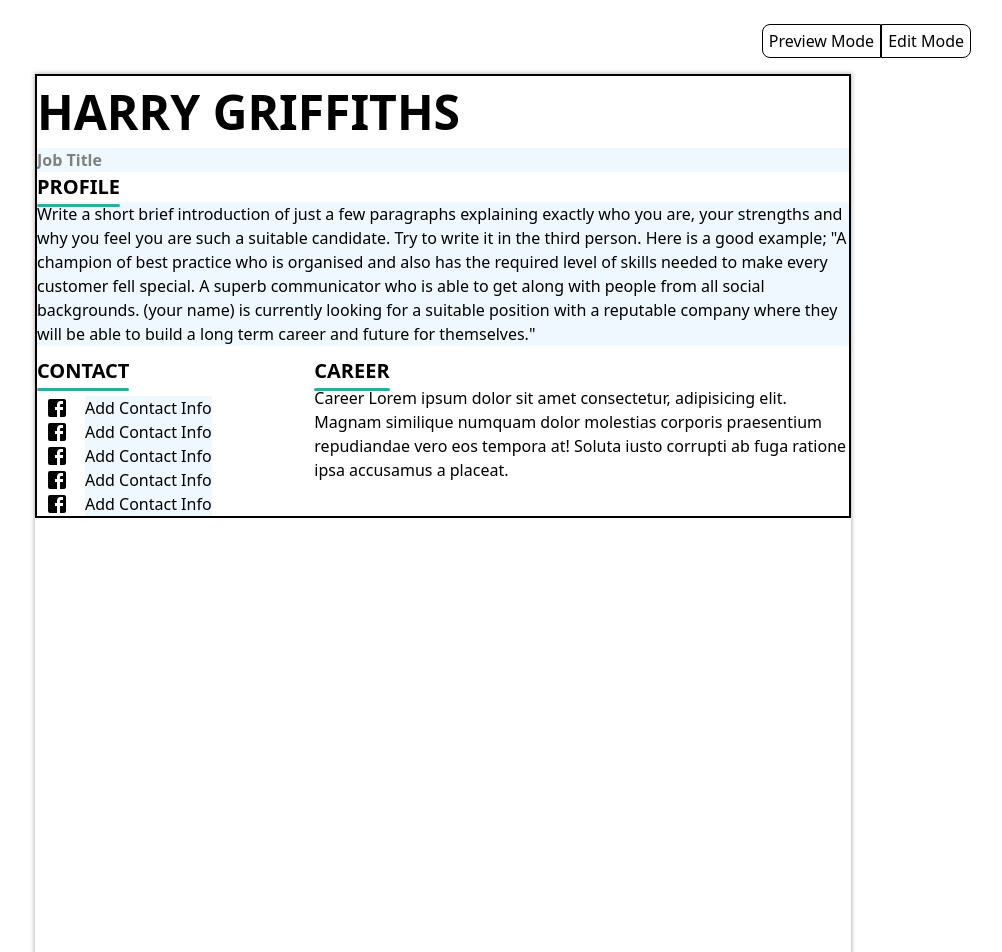
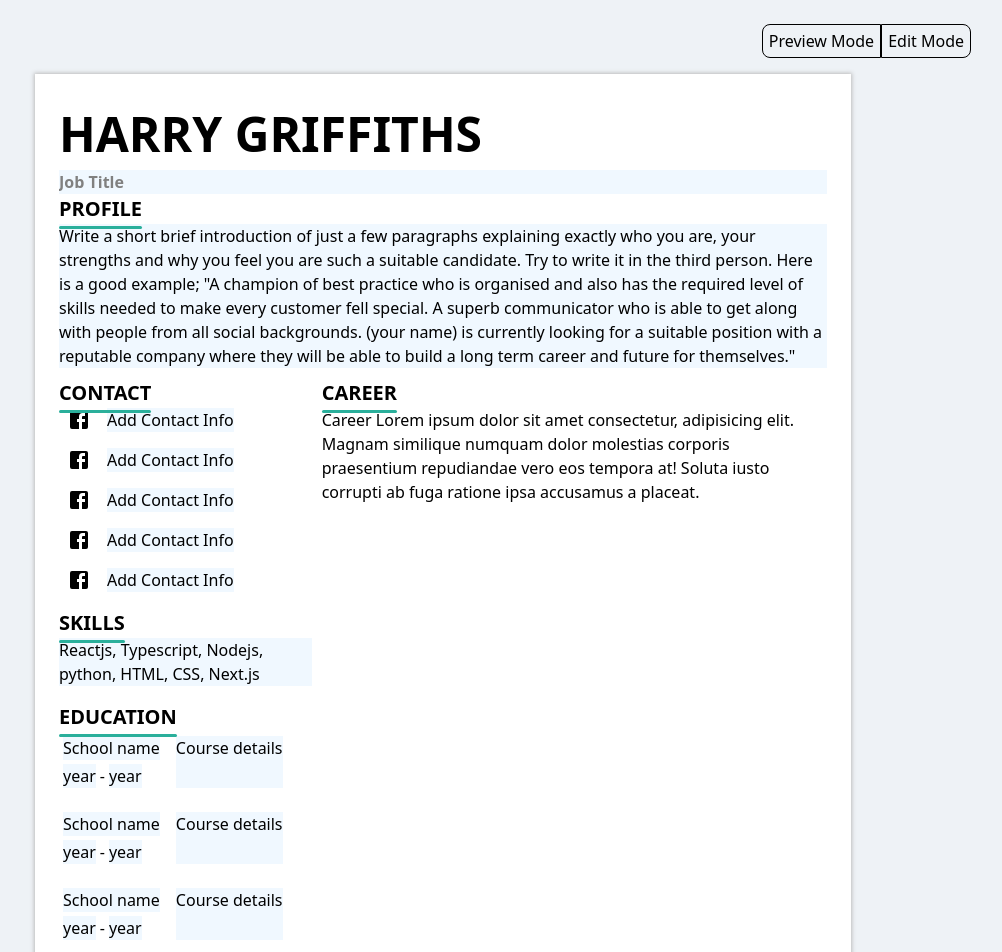
Before and after one commit to Mavrik-jnr/CV-builder, a React (Create React App) app: page / in a window 1280 px wide. Shown: the top 952 px of the page, without its empty margins (197-1199 px from the left). Built offline with nearby package versions, Linux system fonts and the light colour scheme.

Commit message:
Add complete sidebar markup

```diff
--- a/src/components/atomic/styles/EducationInfo.module.css
+++ b/src/components/atomic/styles/EducationInfo.module.css
@@ -1,12 +1,12 @@
 .info {
   display: flex;
   gap: 16px;
-  padding: 8px;
+  padding: 4px;
 }
 .info__school {
   display: flex;
   flex-direction: column;
-  gap: 8px;
+  gap: 4px;
 }
 
 .inline {
--- a/src/components/section/Sidebar.js
+++ b/src/components/section/Sidebar.js
@@ -2,18 +2,42 @@ import React, { Component } from "react";
 import ContactInfo from "../atomic/ContactInfo";
 import styles from "./styles/Sidebar.module.css";
 import { Facebook } from "@mui/icons-material";
+import EducationInfo from "../atomic/EducationInfo";
+import Input from "../atomic/Input";
 export class Sidebar extends Component {
   render() {
     return (
       <>
         <aside>
+          <div className="contact-card">
             <h2>Contact</h2>
-          <div className="contactInfo__section">
+            <div className={styles.contactInfo__section}>
               <ContactInfo svg={<Facebook />} />
               <ContactInfo svg={<Facebook />} />
               <ContactInfo svg={<Facebook />} />
               <ContactInfo svg={<Facebook />} />
               <ContactInfo svg={<Facebook />} />
+            </div>
+          </div>
+          <div className="skills-card">
+            <h2>Skills</h2>
+            <div className={styles.contactInfo__section}>
+              <Input>
+                <p>Reactjs, Typescript, Nodejs, python, HTML, CSS, Next.js</p>
+              </Input>
+            </div>
+          </div>
+          <div className="Education-card">
+            <h2>Education</h2>
+            <div className={styles.contactInfo__section}>
+              <EducationInfo />
+              <EducationInfo />
+              <EducationInfo />
+            </div>
+          </div>
+          <div className="References-card">
+            <h2>References</h2>
+            <p>Add References here</p>
           </div>
         </aside>
       </>
--- a/src/components/section/styles/Sidebar.module.css
+++ b/src/components/section/styles/Sidebar.module.css
@@ -1,15 +1,18 @@
 aside {
   grid-area: sidebar;
   display: grid;
-  gap: 10px;
+  grid-auto-flow: 1fr;
+  gap: 16px;
   overflow: hidden;
   align-content: flex-start;
-  /* min-height: min-content;
-  max-height: 656px; */
-  /* margin: 0px; */
 }
 
-/* aside p {
-  margin: 0px;
+.contactInfo__section {
+  display: flex;
+  flex-direction: column;
+  gap: 16px;
+}
 
+/* aside h2 {
+  margin-bottom: 16px;
 } */
--- a/src/styles/App.css
+++ b/src/styles/App.css
@@ -38,6 +38,7 @@ aside {
   background-color: white;
   box-shadow: 0px 0px 4px 1px rgb(189, 189, 189);
   overflow: hidden;
+  padding: 24px;
   /* display: grid; */
   /* grid-template-rows: minmax(auto, 1056px); */
 }
@@ -50,7 +51,7 @@ aside {
   grid-template-areas:
     "header header"
     "sidebar career";
-  border: 2px solid;
+  /* border: 2px solid; */
   overflow: hidden;
   gap: 10px;
 }
--- a/src/styles/index.css
+++ b/src/styles/index.css
@@ -6,6 +6,7 @@
 body {
   min-height: 200vh;
   font-family: "Inter" sans-serif;
+  background-color: rgb(238, 242, 246);
 }
 h1 {
   font-size: 48px;
```
Lines whose indentation alone changed are shown as unchanged.
